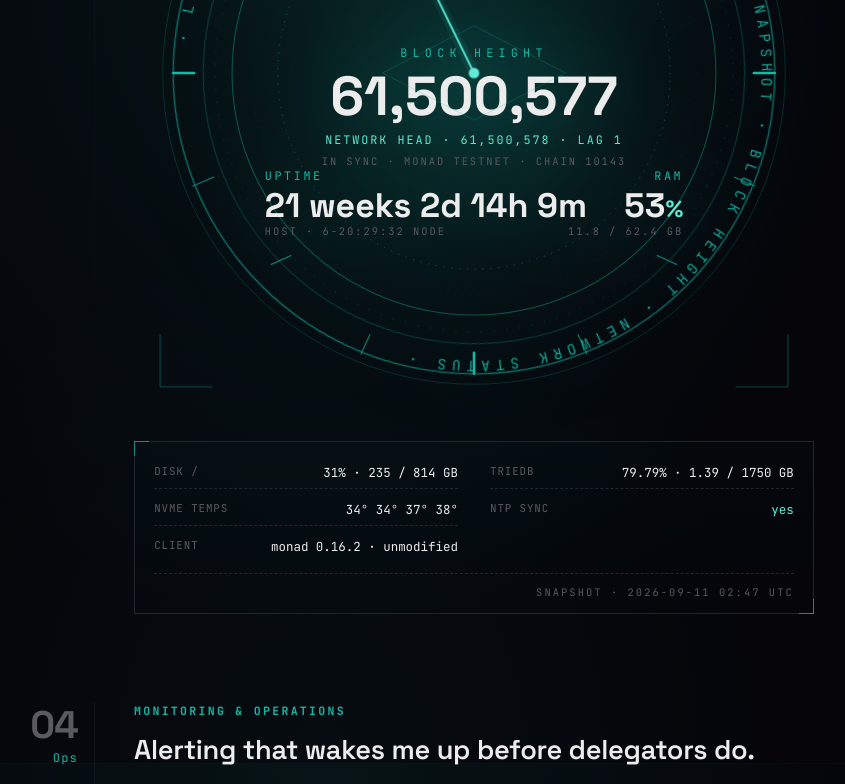
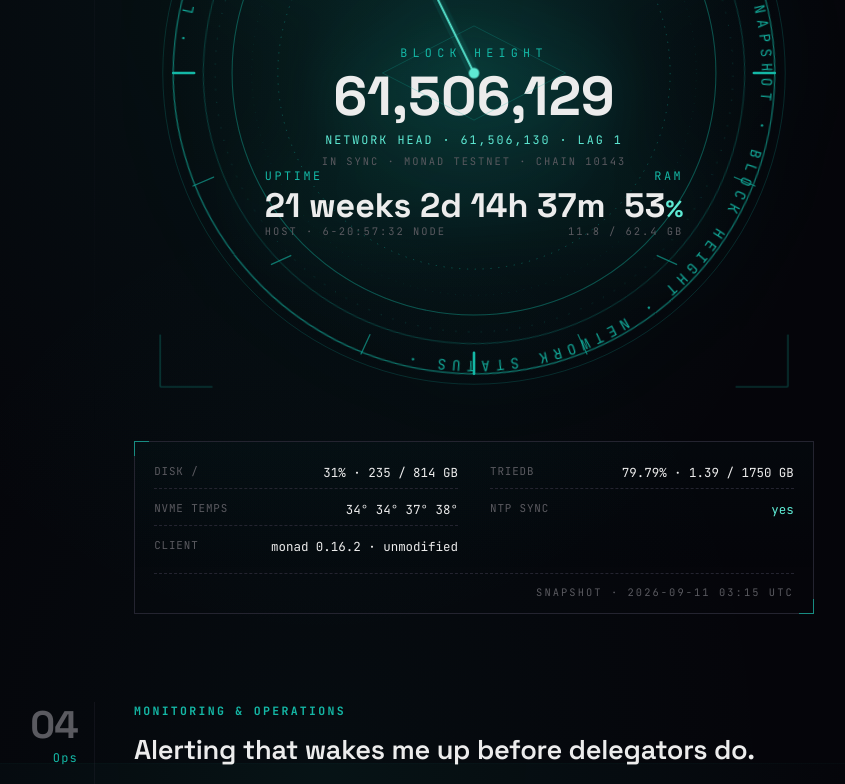
Before and after one commit to ShadowOfTime1/ShadowOfTime1.github.io, a plain HTML site: page index.html in a window 1280 px wide. Shown: the part 4037-4821 px from the top of the page, without its empty margins (318-1163 px from the left). Drawn offline with Linux system fonts and the light colour scheme; no server answers.

Commit message:
live status update · block 61,506,129 · 2026-09-11 03:15 UTC

```diff
--- a/index.html
+++ b/index.html
@@ -1714,8 +1714,8 @@
         <!-- bottom-left: UPTIME -->
         <g font-family="JetBrains Mono, monospace">
           <text x="100" y="342" font-size="9" fill="#14b8a6" letter-spacing="2">UPTIME</text>
-          <text x="100" y="370" font-family="Space Grotesk, sans-serif" font-size="26" font-weight="700" fill="#ececec">21 weeks 2d 14h 9m<tspan font-size="18" fill="#5eead4"></tspan></text>
-          <text x="100" y="384" font-size="8" fill="#5a5a60" letter-spacing="1.5">HOST · 6-20:29:32 NODE</text>
+          <text x="100" y="370" font-family="Space Grotesk, sans-serif" font-size="26" font-weight="700" fill="#ececec">21 weeks 2d 14h 37m<tspan font-size="18" fill="#5eead4"></tspan></text>
+          <text x="100" y="384" font-size="8" fill="#5a5a60" letter-spacing="1.5">HOST · 6-20:57:32 NODE</text>
         </g>
 
         <!-- bottom-right: RAM -->
@@ -1728,8 +1728,8 @@
         <!-- center: big block number -->
         <g text-anchor="middle">
           <text x="260" y="248" font-family="JetBrains Mono, monospace" font-size="9" fill="#14b8a6" letter-spacing="4">BLOCK HEIGHT</text>
-          <text x="260" y="292" font-family="Space Grotesk, sans-serif" font-size="42" font-weight="700" fill="#ececec">61,500,577</text>
-          <text x="260" y="314" font-family="JetBrains Mono, monospace" font-size="9" fill="#5eead4" letter-spacing="1.5">NETWORK HEAD · 61,500,578 · LAG 1</text>
+          <text x="260" y="292" font-family="Space Grotesk, sans-serif" font-size="42" font-weight="700" fill="#ececec">61,506,129</text>
+          <text x="260" y="314" font-family="JetBrains Mono, monospace" font-size="9" fill="#5eead4" letter-spacing="1.5">NETWORK HEAD · 61,506,130 · LAG 1</text>
           <text x="260" y="330" font-family="JetBrains Mono, monospace" font-size="8" fill="#5a5a60" letter-spacing="1.5">IN SYNC · MONAD TESTNET · CHAIN 10143</text>
         </g>
 
@@ -1775,7 +1775,7 @@
           <span class="leg-k">client</span>
           <span class="leg-v">monad 0.16.2 · unmodified</span>
         </div>
-        <div class="leg-foot">snapshot · 2026-09-11 02:47 UTC</div>
+        <div class="leg-foot">snapshot · 2026-09-11 03:15 UTC</div>
       </div>
     </div>
     </div>
```
